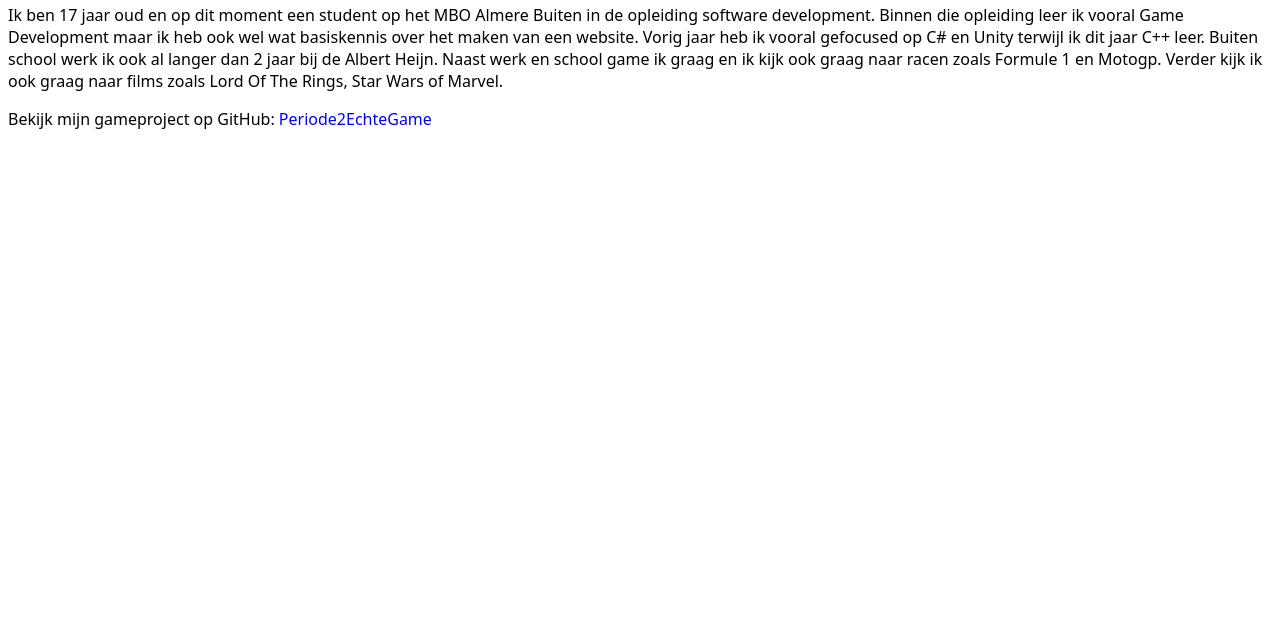
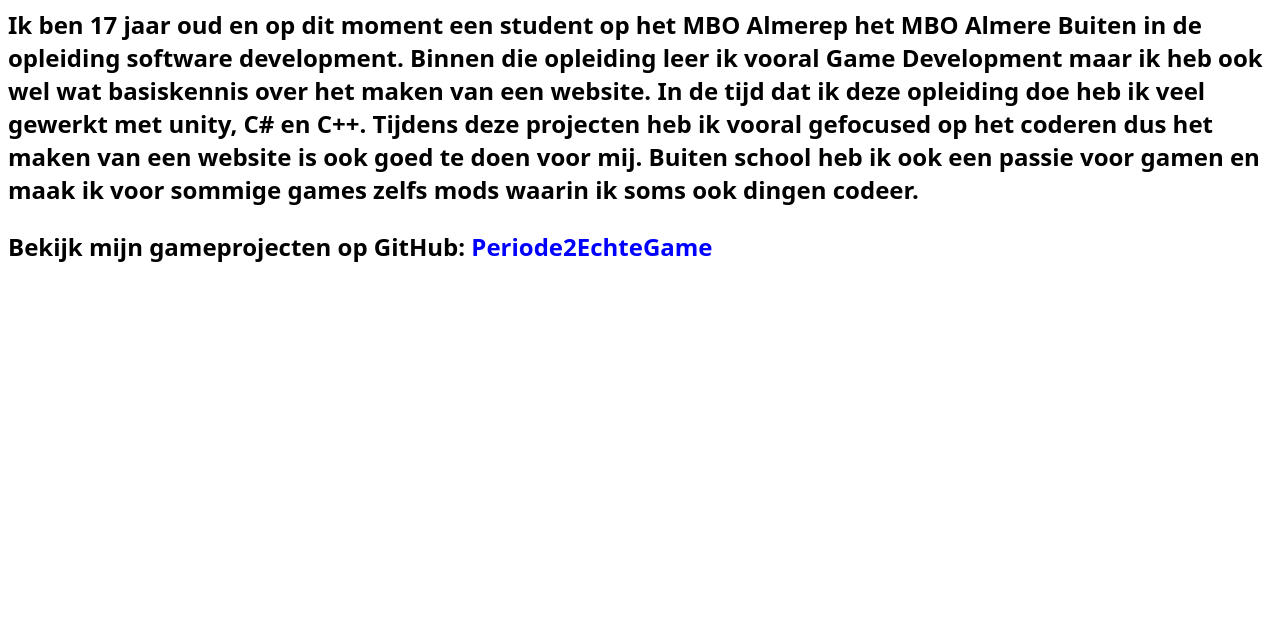
Before and after one commit to MitchellVL26/CV-Website, a plain HTML site: page portfolio/about.html in a window 1280 px wide. Shown: the part 177-816 px from the top of the page. Drawn offline with Linux system fonts and the light colour scheme.

Commit message:
About Update

```diff
--- a/portfolio/about.html
+++ b/portfolio/about.html
@@ -26,9 +26,9 @@
 
     <section class="about" id="about">
         <div class="about-info">
-            <h1>About Me</h1>
-            <p>Ik ben 17 jaar oud en op dit moment een student op het MBO Almere Buiten in de opleiding software development. Binnen die opleiding leer ik vooral Game Development maar ik heb ook wel wat basiskennis over het maken van een website. Vorig jaar heb ik vooral gefocused op C# en Unity terwijl ik dit jaar C++ leer. Buiten school werk ik ook al langer dan 2 jaar bij de Albert Heijn. Naast werk en school game ik graag en ik kijk ook graag naar racen zoals Formule 1 en Motogp. Verder kijk ik ook graag naar films zoals Lord Of The Rings, Star Wars of Marvel.</p>
-            <p>Bekijk mijn gameproject op GitHub: <a href="https://github.com/MitchellVL26/Periode2EchteGame" target="_blank">Periode2EchteGame</a></p>
+            <h1>About Me<
+            <p>Ik ben 17 jaar oud en op dit moment een student op het MBO Almerep het MBO Almere Buiten in de opleiding software development. Binnen die opleiding leer ik vooral Game Development maar ik heb ook wel wat basiskennis over het maken van een website. In de tijd dat ik deze opleiding doe heb ik veel gewerkt met unity, C# en C++. Tijdens deze projecten heb ik vooral gefocused op het coderen dus het maken van een website is ook goed te doen voor mij. Buiten school heb ik ook een passie voor gamen en maak ik voor sommige games zelfs mods waarin ik soms ook dingen codeer.</p>
+            <p>Bekijk mijn gameprojecten op GitHub: <a href="https://github.com/MitchellVL26/Periode2EchteGame" target="_blank">Periode2EchteGame</a></p>
         </div>
         <div class="about-img">
             <img src="pfp cv.jpg" alt="">
```
